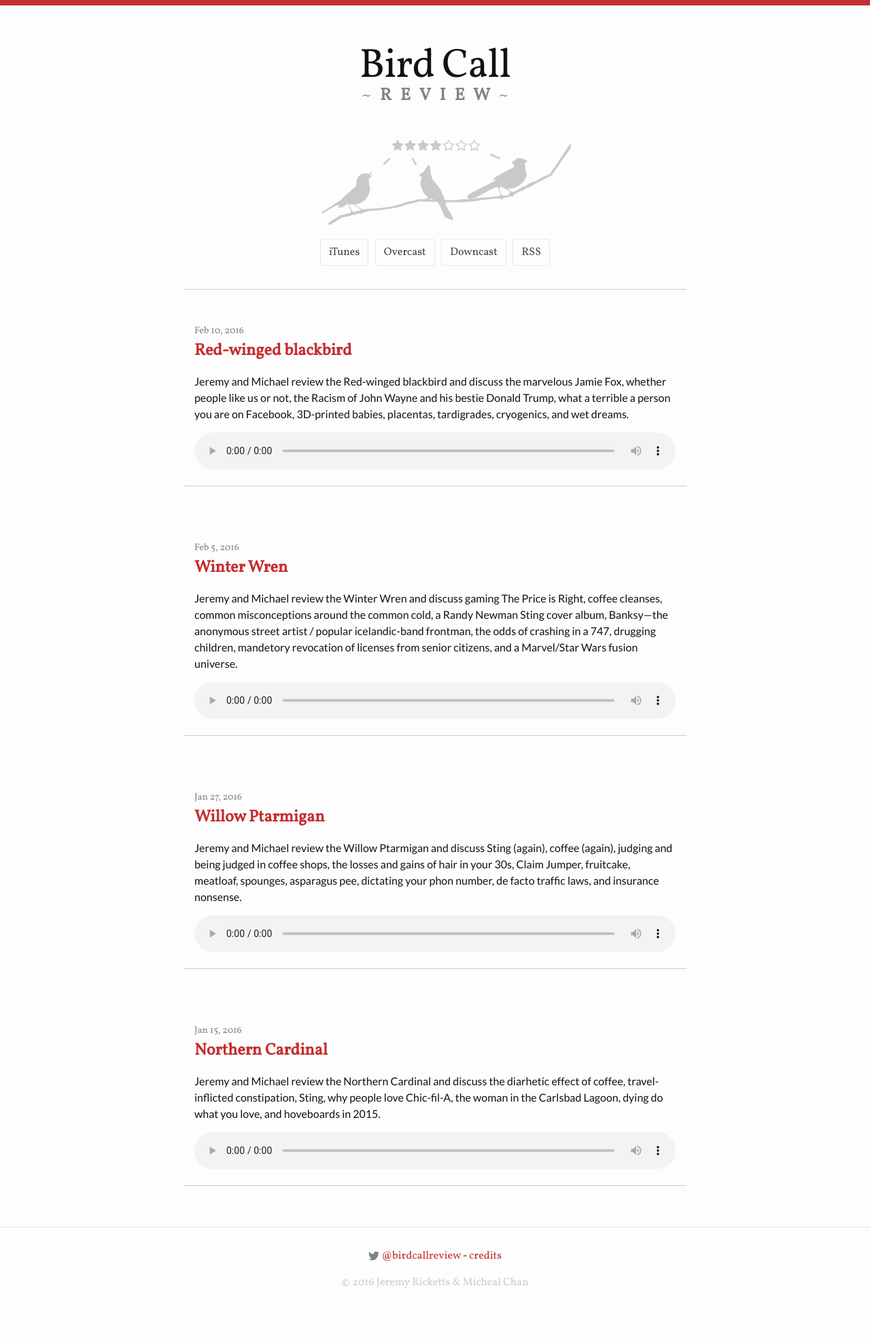
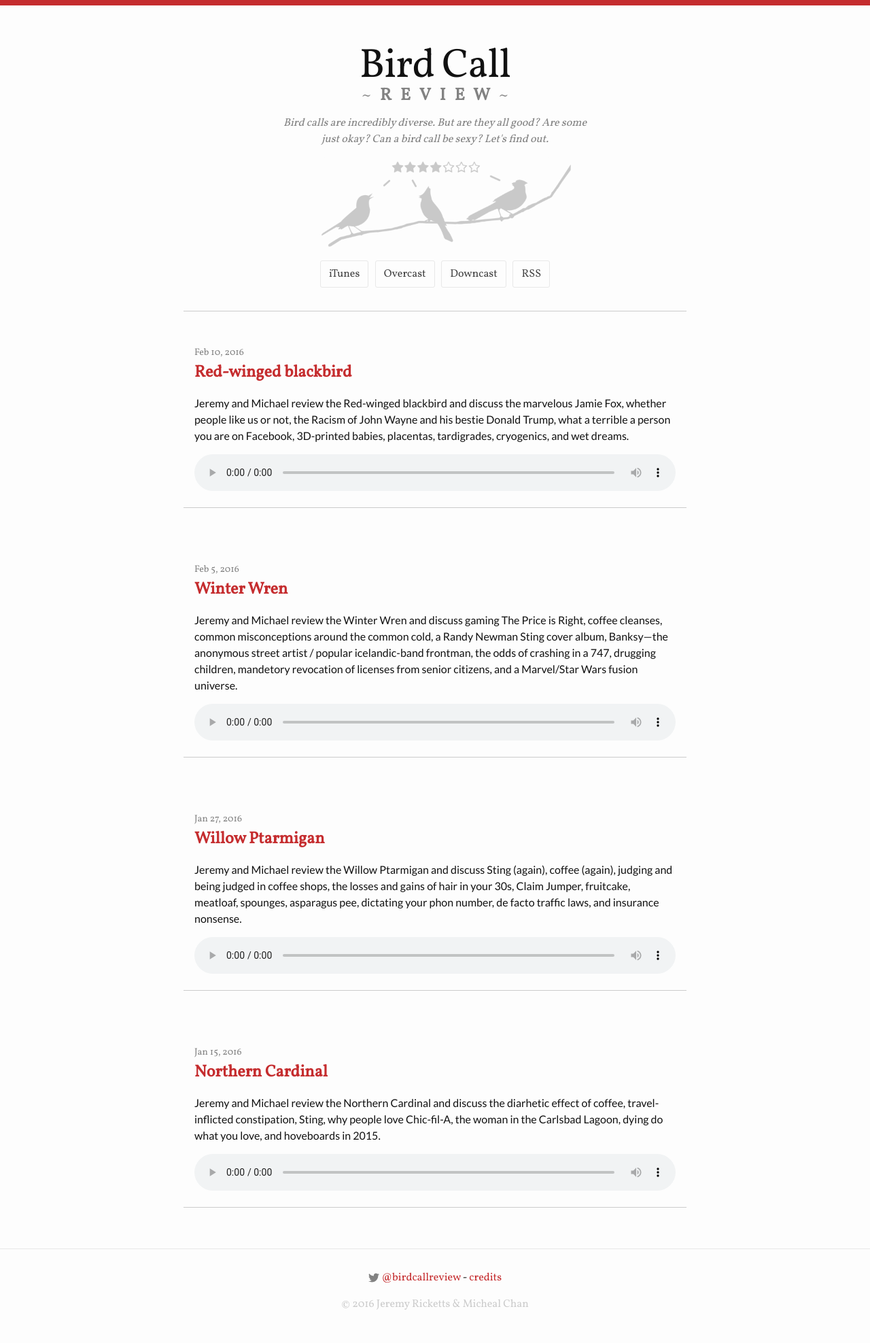
Before and after one commit to chantastic/birdcallreview.com, a Jekyll site: the page built from index.html, in a window 1280 px wide. Shown: the whole page at 68% size. Built offline with Jekyll 4.4.1, drawn with Linux system fonts in a browser that asks for light colours; before the commit the page ends 1943 px from its top, so only the background shows below that.

Commit message:
Added podcast description

```diff
--- a/_includes/header.html
+++ b/_includes/header.html
@@ -2,7 +2,9 @@
 
   <h1 class="ff-normal site-title">Bird Call <span class="c-grey">Review</span></h1>
 
-  <img src="/img/birds.png" alt="Birds on Branch" style="width: 400px" class="mt-2" />
+  <p class="site-desc mt-1 c-grey fs-i">Bird calls are incredibly diverse. But are they all good? Are some just okay? Can a bird call be sexy? Let's&nbsp;find&nbsp;out.</p>
+
+  <img src="/img/birds.png" alt="Birds on Branch" style="width: 400px">
 
   <div style="line-height: 3em;" class="px_.75 py_.5 mx_.2">
     <a class="c-darkgrey bc-lightgrey bs-s bw-1p bs-3p" href="https://itunes.apple.com/us/podcast/bird-call-review/id1084057771?mt=2">iTunes</a>
--- a/_sass/_layout.scss
+++ b/_sass/_layout.scss
@@ -34,6 +34,11 @@
             letter-spacing: 0; //centers it under Bird Call
         }
     }
+}
+.site-desc {
+    max-width: 460px;
+    margin:0 auto;
+    padding: 0 1em;
 }
 
 .site-nav {
@@ -315,6 +320,7 @@ html {
 .mx_\.2 > * { margin-left: .2em; margin-right: .2em }
 
 .fs-24p { font-size: 24px }
+.fs-i { font-style: italic;}
 
 /* theme */
 .ff-normal { font-family: 'Vollkorn', serif; font-weight: 400; }
```
